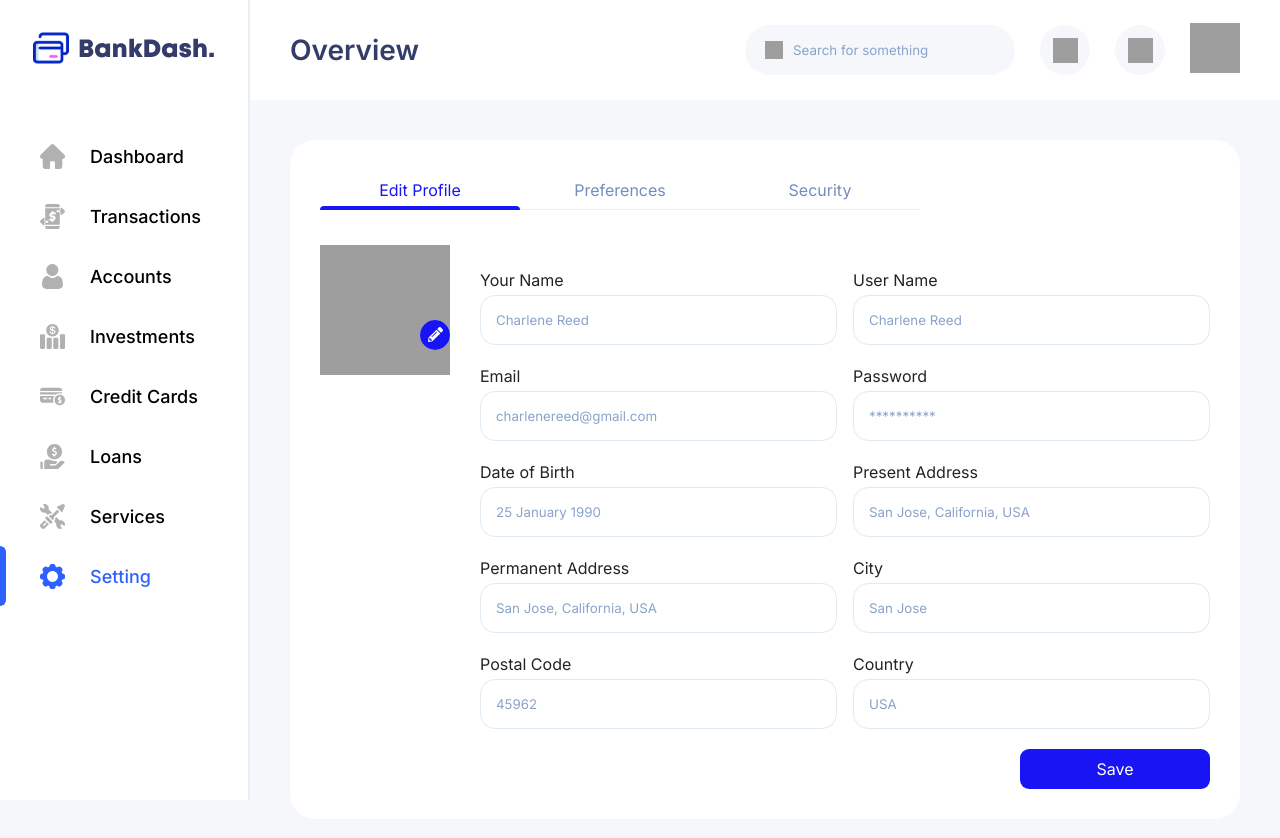
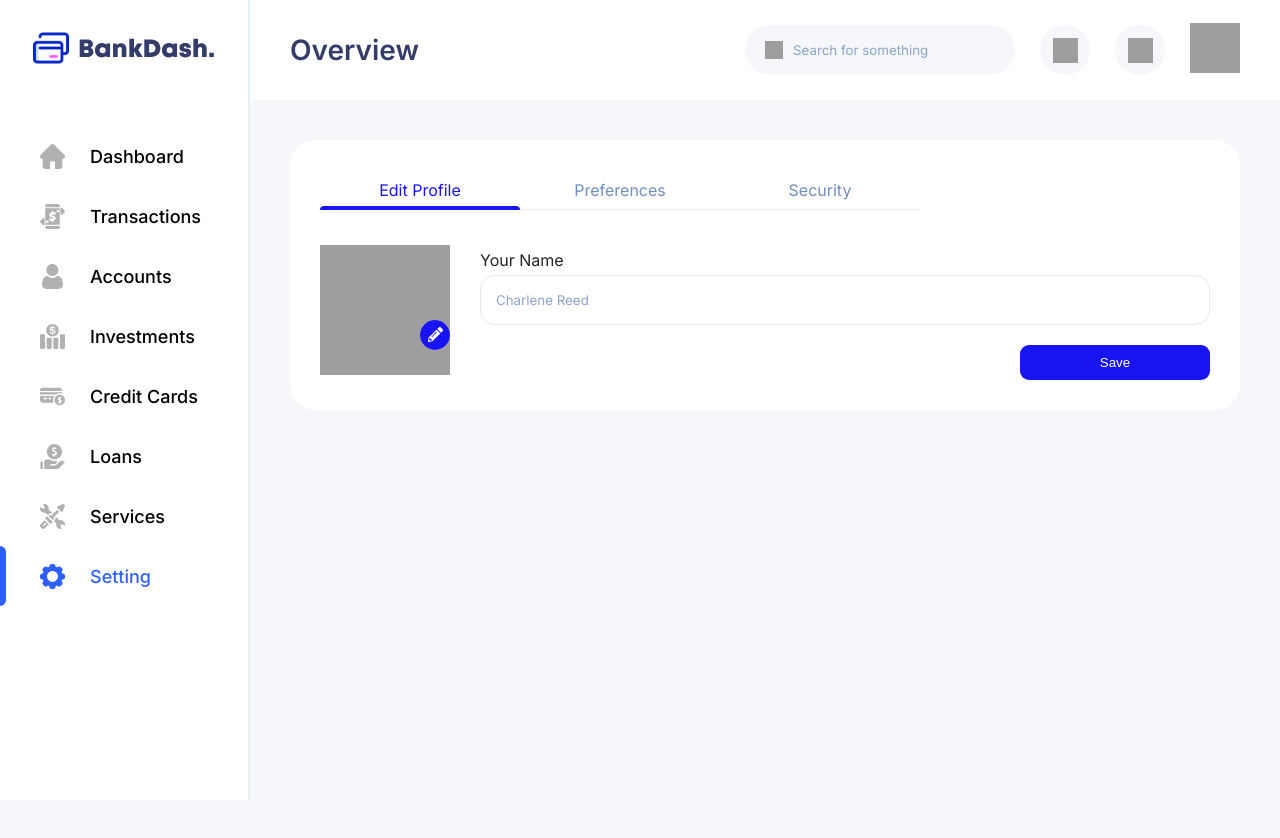
Before and after one commit to Cari6/Bank-Dash-Project, a Next.js app: page /setting in a window 1280 px wide. Shown: the top 838 px of the page. After the commit the page ends 800 px from the top, so only its background shows below. Built offline with nearby package versions, Linux system fonts and the light colour scheme; grey boxes are pictures that could not be loaded.

Commit message:
edit profile form refactored

```diff
--- a/app/setting/page.tsx
+++ b/app/setting/page.tsx
@@ -1,11 +1,8 @@
 "use client";
 import React, { useState } from "react";
 import { Container } from "./styles";
-import { Tabs } from "@/src/components";
-import {
-  renderSetting,
-  tabOptionsSetting,
-} from "@/src/utils/tabs-transactions";
+import { EditProfile, Preferences, Security, Tabs } from "@/src/components";
+import { tabOptionsSetting } from "@/src/utils/tabs-transactions";
 
 const SettingPage = () => {
   const [activeTab, setActiveTab] = useState<number>(0);
@@ -20,7 +17,11 @@ const SettingPage = () => {
         onTabChange={handleActiveTab}
         tabOptions={tabOptionsSetting}
       />
-      <div style={{ marginTop: 20 }}>{renderSetting[activeTab]}</div>
+      <div style={{ marginTop: 20 }}>
+        {activeTab === 0 && <EditProfile />}
+        {activeTab === 1 && <Preferences />}
+        {activeTab === 2 && <Security />}
+      </div>
     </Container>
   );
 };
--- a/package.json
+++ b/package.json
@@ -9,12 +9,15 @@
     "lint": "next lint"
   },
   "dependencies": {
+    "@hookform/resolvers": "^3.9.0",
     "next": "14.2.5",
     "react": "^18",
     "react-dom": "^18",
     "react-google-charts": "^4.0.1",
+    "react-hook-form": "^7.53.0",
     "react-switch": "^7.0.0",
-    "styled-components": "^6.1.12"
+    "styled-components": "^6.1.12",
+    "yup": "^1.4.0"
   },
   "devDependencies": {
     "@types/node": "^20",
--- a/src/components/button/index.tsx
+++ b/src/components/button/index.tsx
@@ -3,7 +3,7 @@ import React from "react";
 import { ButtonContainer } from "./styles";
 import Image from "next/image";
 
-interface ButtonProps {
+interface ButtonProps extends React.ButtonHTMLAttributes<HTMLButtonElement> {
   title: string;
   icon?: string;
   className?: string;
@@ -15,9 +15,10 @@ const Button = ({
   icon,
   className,
   variant = "default",
+  ...props
 }: ButtonProps) => {
   return (
-    <ButtonContainer className={className} variant={variant}>
+    <ButtonContainer className={className} variant={variant} {...props}>
       {title}
       {icon && <Image src={icon} alt="" width={26} height={22} />}
     </ButtonContainer>
--- a/src/components/button/styles.ts
+++ b/src/components/button/styles.ts
@@ -1,5 +1,5 @@
 import styled, { css } from "styled-components";
-export const ButtonContainer = styled.div<{
+export const ButtonContainer = styled.button<{
   variant: "default" | "outline" | "form";
 }>`
   display: inline-flex;
--- /dev/null
+++ b/src/components/cards-page-setting/edit-profile/form/index.tsx
@@ -0,0 +1,55 @@
+import React, { use } from "react";
+import { FormContainer, InputContainer, Item } from "./styles";
+import Typography from "@/src/components/typography";
+import { Input } from "@/src/components";
+import { useForm, Controller } from "react-hook-form";
+import { yupResolver } from "@hookform/resolvers/yup";
+import { EditProfileValidationSchema } from "./validation";
+import { ButtonContainer, CustomButton } from "../styles";
+
+interface FormValues {
+  name: string;
+}
+
+const EditProfileForm = () => {
+  const { control, handleSubmit } = useForm<FormValues>({
+    defaultValues: {
+      name: "",
+    },
+    resolver: yupResolver(EditProfileValidationSchema),
+  });
+
+  const onSubmit = (data: FormValues) => {
+    console.log("data", data);
+  };
+
+  return (
+    <FormContainer>
+      <InputContainer>
+        <Item>
+          <Typography>Your Name</Typography>
+          <Controller
+            control={control}
+            name="name"
+            render={({ field }) => (
+              <Input
+                variant="variant1"
+                placeholder="Charlene Reed"
+                {...field}
+              />
+            )}
+          />
+        </Item>
+      </InputContainer>
+      <ButtonContainer>
+        <CustomButton
+          onClick={handleSubmit(onSubmit)}
+          title="Save"
+          variant="form"
+        />
+      </ButtonContainer>
+    </FormContainer>
+  );
+};
+
+export default EditProfileForm;
--- /dev/null
+++ b/src/components/cards-page-setting/edit-profile/form/styles.ts
@@ -0,0 +1,28 @@
+import { styled } from "styled-components";
+
+export const FormContainer = styled.div`
+  width: 100%;
+  display: block;
+`;
+
+export const InputContainer = styled.div`
+  display: flex;
+  flex-wrap: wrap;
+  justify-content: space-between;
+  gap: 16px;
+
+  & > div {
+    flex: 1 1 calc(50% - 8px);
+  }
+
+  @media (max-width: 890px) {
+    & > div {
+      flex: 1 1 100%;
+    }
+  }
+`;
+export const Item = styled.div`
+  height: 80px;
+  display: flex;
+  flex-direction: column;
+`;
--- /dev/null
+++ b/src/components/cards-page-setting/edit-profile/form/validation.ts
@@ -0,0 +1,8 @@
+import * as Yup from "yup";
+
+export const EditProfileValidationSchema = Yup.object().shape({
+  name: Yup.string()
+    .required("Name is required")
+    .min(3, "Name must be at least 3 characters")
+    .max(50, "Name must be at most 50 characters"),
+});
--- a/src/components/cards-page-setting/edit-profile/index.tsx
+++ b/src/components/cards-page-setting/edit-profile/index.tsx
@@ -6,13 +6,13 @@ import {
   Container,
   ContainerTop,
   CustomButton,
-  FormContainer,
 } from "./styles";
 import Avatar from "../../avatar";
 import IconButton from "../../icon-button";
-import FormCard from "../../card-form";
-import { formEditProfile } from "@/src/utils/constants";
-import Button from "../../button";
+import EditProfileForm from "./form";
+import { useForm } from "react-hook-form";
+
+interface EditProfileProps {}
 
 const EditProfile = () => {
   return (
@@ -37,14 +37,8 @@ const EditProfile = () => {
             style={{ position: "absolute", right: 0, bottom: 30 }}
           />
         </AvatarContainerMobile>
-
-        <FormContainer>
-          <FormCard itemsForm={formEditProfile} />
-        </FormContainer>
+        <EditProfileForm />
       </ContainerTop>
-      <ButtonContainer>
-        <CustomButton title="Save" variant="form" />
-      </ButtonContainer>
     </Container>
   );
 };
--- a/src/components/cards-page-setting/edit-profile/styles.ts
+++ b/src/components/cards-page-setting/edit-profile/styles.ts
@@ -46,7 +46,3 @@ export const CustomButton = styled(Button)`
     width: 100%;
   }
 `;
-export const FormContainer = styled.div`
-  width: 100%;
-  display: block;
-`;
--- a/src/utils/tabs-transactions.tsx
+++ b/src/utils/tabs-transactions.tsx
@@ -5,7 +5,6 @@ import {
   tableTransactionsData,
 } from "@/src/utils/constants";
 import { TransactionsTableProps } from "../types/tabs-transactions";
-import { EditProfile, Preferences, Security } from "../components";
 
 export const renderTable: { [key: number]: TransactionsTableProps } = {
   0: { tableHead: tableHead, tableTransactionsData: tableTransactionsData },
@@ -24,9 +23,3 @@ export const tabOptionsSetting = [
   { id: 1, title: "Preferences" },
   { id: 2, title: "Security" },
 ];
-
-export const renderSetting: { [key: number]: React.ReactNode } = {
-  0: <EditProfile />,
-  1: <Preferences />,
-  2: <Security />,
-};
```
Also changed, not shown: 1 other file (tests, documents, lock files or other folders).
